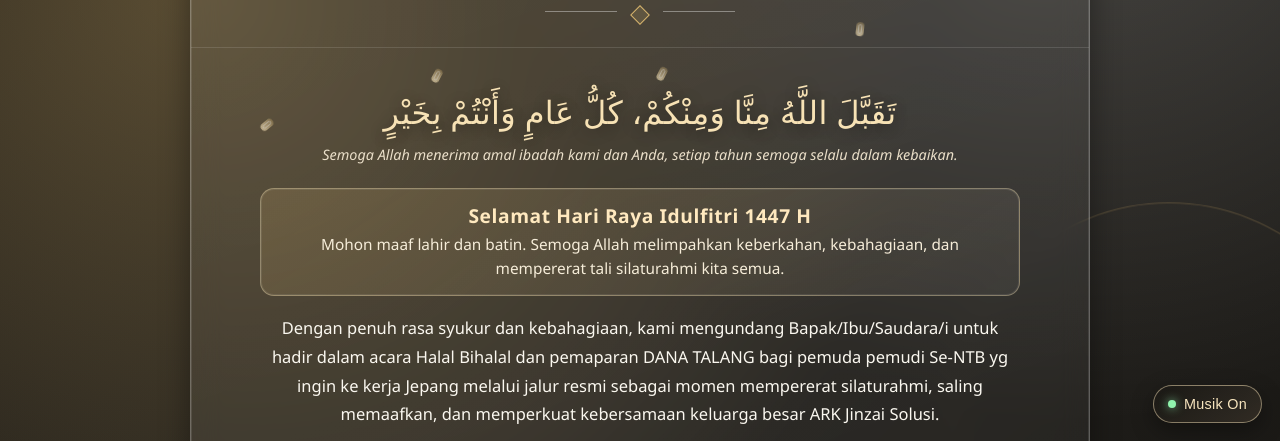
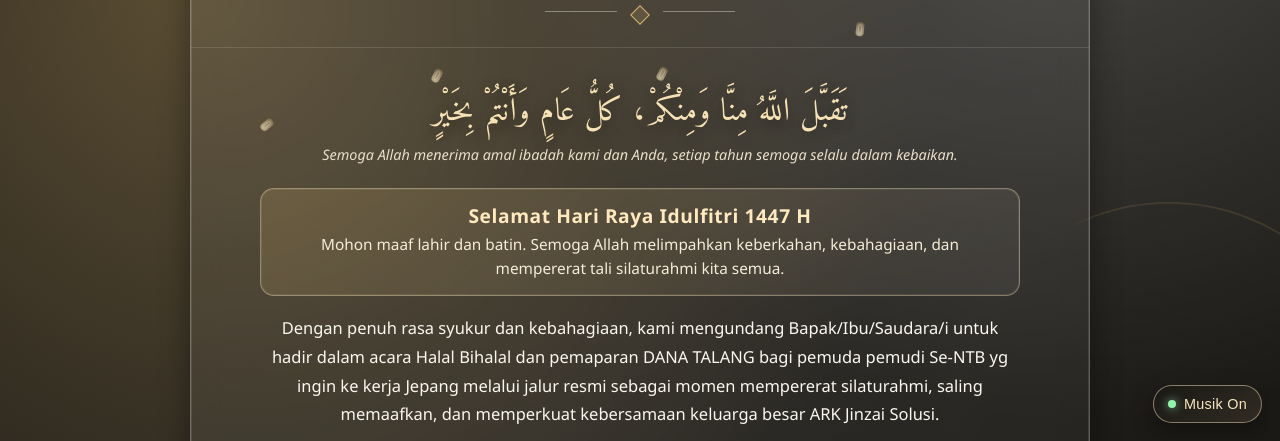
Before and after one commit to arkjinzai/Undangan-Halal-Bihalal---ARK, a plain HTML site: page index.html in a window 1280 px wide. Shown: the part 359-800 px from the top of the page. Drawn offline with Linux system fonts and the light colour scheme.

Commit message:
Use Amiri font for Arabic quote

```diff
--- a/index.html
+++ b/index.html
@@ -4,6 +4,9 @@
   <meta charset="UTF-8" />
   <meta name="viewport" content="width=device-width, initial-scale=1.0" />
   <title>Undangan Halal Bihalal | ARK Jinzai Solusi</title>
+  <link rel="preconnect" href="https://fonts.googleapis.com" />
+  <link rel="preconnect" href="https://fonts.gstatic.com" crossorigin />
+  <link href="https://fonts.googleapis.com/css2?family=Amiri:wght@400;700&display=swap" rel="stylesheet" />
   <style>
     :root {
       --gold: #d6b36d;
@@ -467,6 +470,7 @@
 
     .arabic {
       margin: 0;
+      font-family: "Amiri", "Noto Naskh Arabic", "Times New Roman", serif;
       font-size: clamp(1.5rem, 3.6vw, 2rem);
       color: #f7e2b5;
       letter-spacing: 0.01em;
```
